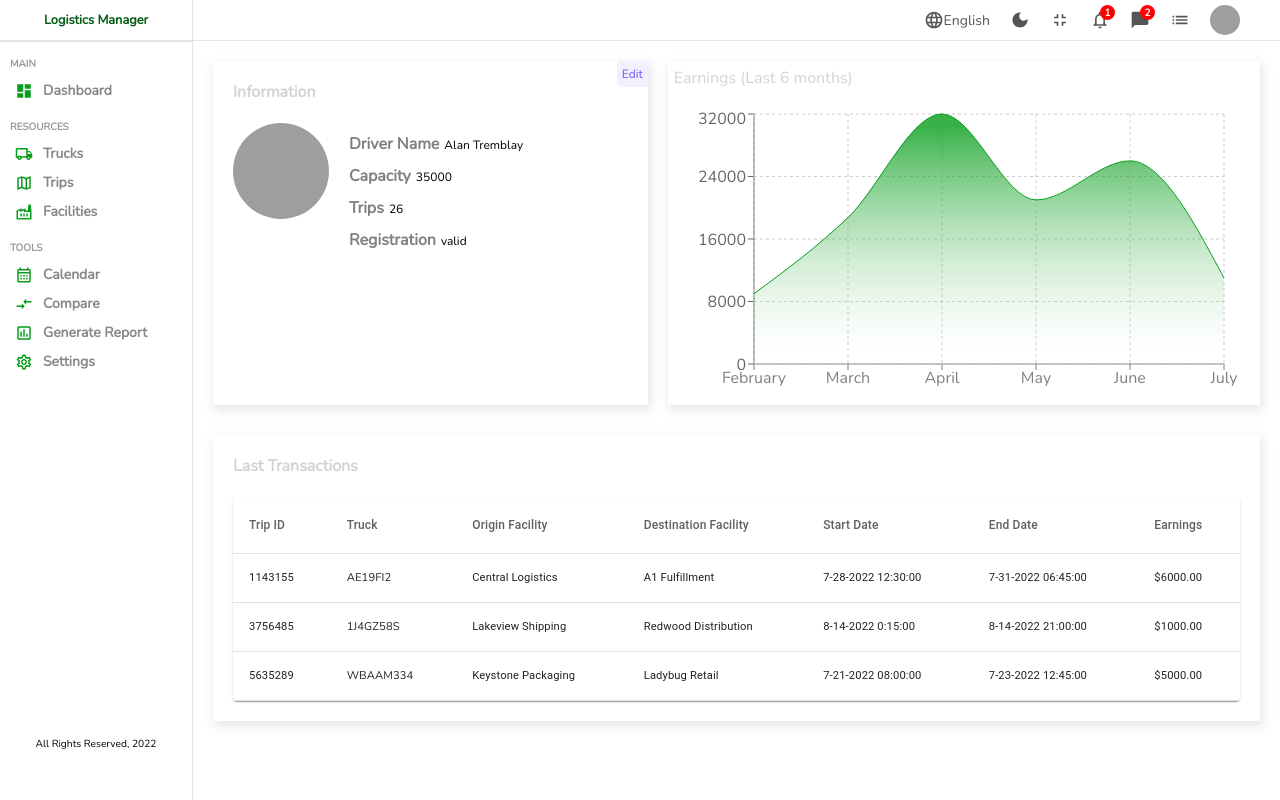
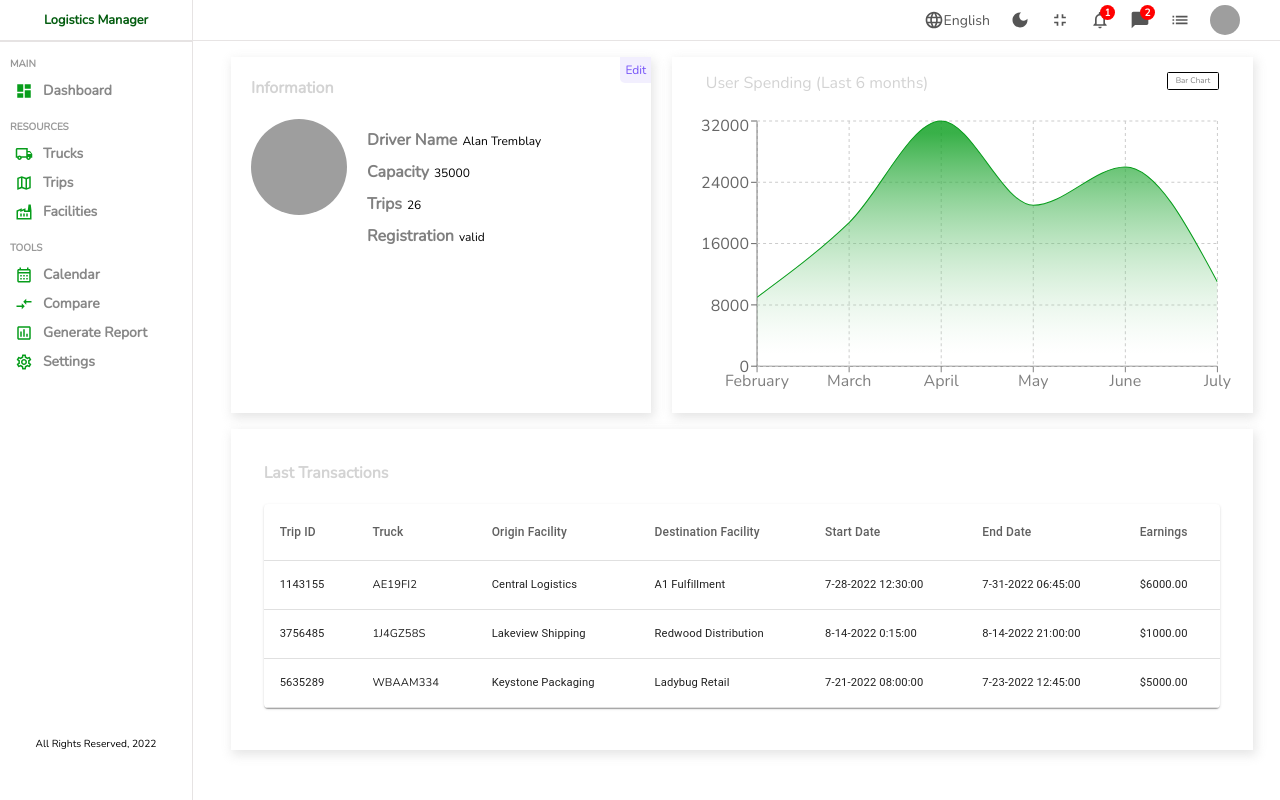
Before and after one commit to Wsref/project_logist_taoufik, a React (Create React App) app: page /trucks/1 in a window 1280 px wide. Built offline with nearby package versions, Linux system fonts and the light colour scheme; grey boxes are pictures that could not be loaded.

Commit message:
created proper grid layout on singlepage

```diff
--- a/src/components/chart/Chart.jsx
+++ b/src/components/chart/Chart.jsx
@@ -1,6 +1,6 @@
 import './chart.scss'
-import { AreaChart, Area, XAxis, YAxis, CartesianGrid, Tooltip, ResponsiveContainer } from 'recharts';
-import React from 'react'
+import { AreaChart, BarChart, Legend, Bar, Area, XAxis, YAxis, CartesianGrid, Tooltip, ResponsiveContainer } from 'recharts';
+import React, { useState } from 'react'
 
 const data = [
     {name: "February", Total: 9000},
@@ -12,11 +12,20 @@ const data = [
 ]
 
 const Chart = ({aspect, title}) => {
+    const [isArea, setIsArea] = useState(true);
+
+    const handleToggle = () => {
+        setIsArea(!isArea);
+    }
+
     return (
         <div className='chart'>
-        <div className="title">{"Earnings (Last 6 months)"}</div>
+            <div className="top">
+                <div className="title">{title}</div>
+                <div className="toggle" onClick={handleToggle}><span className="btnText">{isArea ? "Bar Chart": "Area Chart"}</span></div>
+            </div>
             <ResponsiveContainer width="100%" aspect={aspect} className="chart-wrapper">
-            <AreaChart
+                {isArea ? <AreaChart
                     width="90%"
                     height="100%"
                     data={data}
@@ -40,6 +49,25 @@ const Chart = ({aspect, title}) => {
                         fill="url(#total)"
                     />
                 </AreaChart>
+                :
+                <BarChart
+                    width={500}
+                    height={300}
+                    data={data}
+                    margin={{
+                        top: 5,
+                        right: 30,
+                        left: 20,
+                        bottom: 5,
+                    }}
+                    >
+                    <CartesianGrid strokeDasharray="3 3" />
+                    <XAxis dataKey="name" />
+                    <YAxis />
+                    <Tooltip />
+                    <Bar dataKey="Total" fill="#82ca9d" />
+                </BarChart>
+            }
             </ResponsiveContainer>
         </div>
     )
--- a/src/components/chart/chart.scss
+++ b/src/components/chart/chart.scss
@@ -4,11 +4,47 @@
     box-shadow: 2px 4px 10px 1px rgba(201, 201, 201, 0.47);
     padding: 1%;
     color: gray;
-    max-width: 60vw;
-    // height: 100%;
+    // max-width: 60vw;
+    width: 100%;
+    height: 100%;
     display: flex;
     flex-direction: column;
     justify-content: space-between;
+
+    .top {
+        display: flex;
+        width: 100%;
+        height: 2.5vmin;
+        justify-content: space-between;
+        align-items: flex-start;
+        align-content: center;
+        margin-bottom: 0;
+
+        .title {
+            height: 2vmin;
+        }
+
+        .toggle {
+            width: 5vmin;
+            height: 2vmin;
+            border: 1px solid black;
+            padding: 0% 1%;
+            line-height: 100%;
+            // height: 100%;
+            border-radius: 0.2vmin;
+            justify-content: center;
+            align-items: center;
+            display: flex;
+
+            .btnText {
+                line-height: 100%;
+                font-size: 1vmin;
+                text-align: center;
+                justify-self: center;
+                padding: auto;
+            }
+        }
+    }
 
     .title {
         height: 5%;
--- a/src/pages/home/Home.jsx
+++ b/src/pages/home/Home.jsx
@@ -21,7 +21,7 @@ const Home = () => {
             </div>
             <div className="charts">
                 <Featured />
-                <Chart aspect={2} />
+                <Chart title="Total Revenue (Last 6 months)" aspect={2} />
             </div>
             <div className="listContainer">
                 <div className="listTitle">Latest Trips</div>
--- a/src/pages/home/home.scss
+++ b/src/pages/home/home.scss
@@ -5,8 +5,6 @@
 
     .homeContainer {
         flex: 6;
-        padding-left: 1.25%;
-        padding-right: 1.25%;
 
         .widgets,
         .charts {
--- a/src/pages/singlePage/SinglePage.jsx
+++ b/src/pages/singlePage/SinglePage.jsx
@@ -62,7 +62,7 @@ const SinglePage = ({ resource, details }) => {
                             </div>
                         </div>
                     <div className="right">
-                        <Chart aspect={2 / 1} title="User Spending (Last 6 months)" />
+                        <Chart aspect={2} title="User Spending (Last 6 months)" />
                     </div>
                 </div>
                 <div className="bottom">
--- a/src/pages/singlePage/singlePage.scss
+++ b/src/pages/singlePage/singlePage.scss
@@ -4,11 +4,15 @@
 
     .singleContainer {
         flex: 6;
+        overflow: hidden;
 
         .top {
-            padding: 20px;
+            padding: 1.5%;
             display: flex;
-            gap: 20px;
+            gap: 2%;
+            flex: 1;
+            margin-left: 2%;
+            margin-right: 2%;
 
             .left {
                 flex: 2;
@@ -77,14 +81,71 @@
 
             .right {
                 flex: 3;
+                height: 100%;
+                margin: 0;
+                padding: auto;
+
+                .top {
+                    width: 90%;
+                    margin: auto;
+                }
+
+                .chart {
+                    max-width: 100%;
+                    height: 100%;
+                    margin-right: 0 !important;
+                }
+
+                .recharts-responsive-container {
+                    width: 100% !important;
+                    max-height: 80% !important;
+                }
+
+                .recharts-surface {
+                    min-width: 90% !important;
+                    min-height: 90% !important;
+                    max-height: 100% !important;
+                    position: relative;
+                }
+
+                .recharts-curve {
+                    min-width: 100% !important;
+                    height: 100% !important;
+                }
+
+                .recharts-area-area {
+                    width: 100% !important;
+                }
+
+                .recharts-wrapper {
+                    // min-height: 90% !important;
+                    min-width: 100% !important;
+                }
+
+                .recharts-wrapper {
+                    // margin-top: 1%;
+                    min-width: 100% !important;
+                    max-height: 60% !important;
+                    justify-self: center !important;
+                    max-height: max-content;
+                    max-width: max-content;
+                }
             }
         }
 
         .bottom {
-            padding: 20px;
+            padding: 3%;
             -webkit-box-shadow: 2px 4px 10px 1px rgba(0, 0, 0, 0.47);
             box-shadow: 2px 4px 10px 1px rgba(201, 201, 201, 0.47);
-            margin: 10px 20px;
+            margin-left: calc(2% + 1.5%); // padding + padding
+            margin-right: calc(2% + 0.5%); // gap minus padding (2% - 1.5%)
+            flex: 1;
+
+            .table {
+                margin: auto;
+                padding: auto;
+                margin-bottom: 1%;
+            }
         }
     }
 
```
Lines whose indentation alone changed are shown as unchanged.
